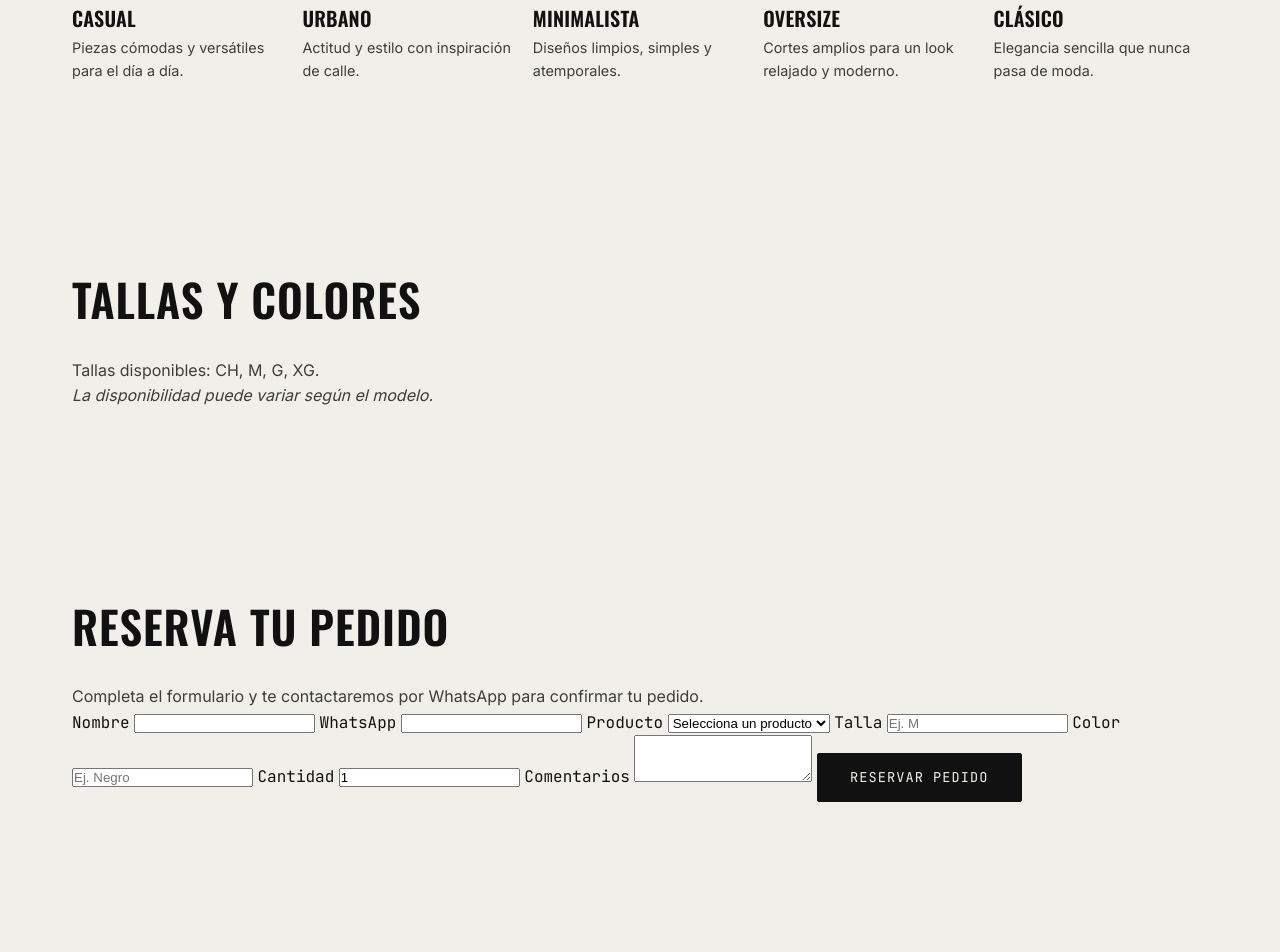
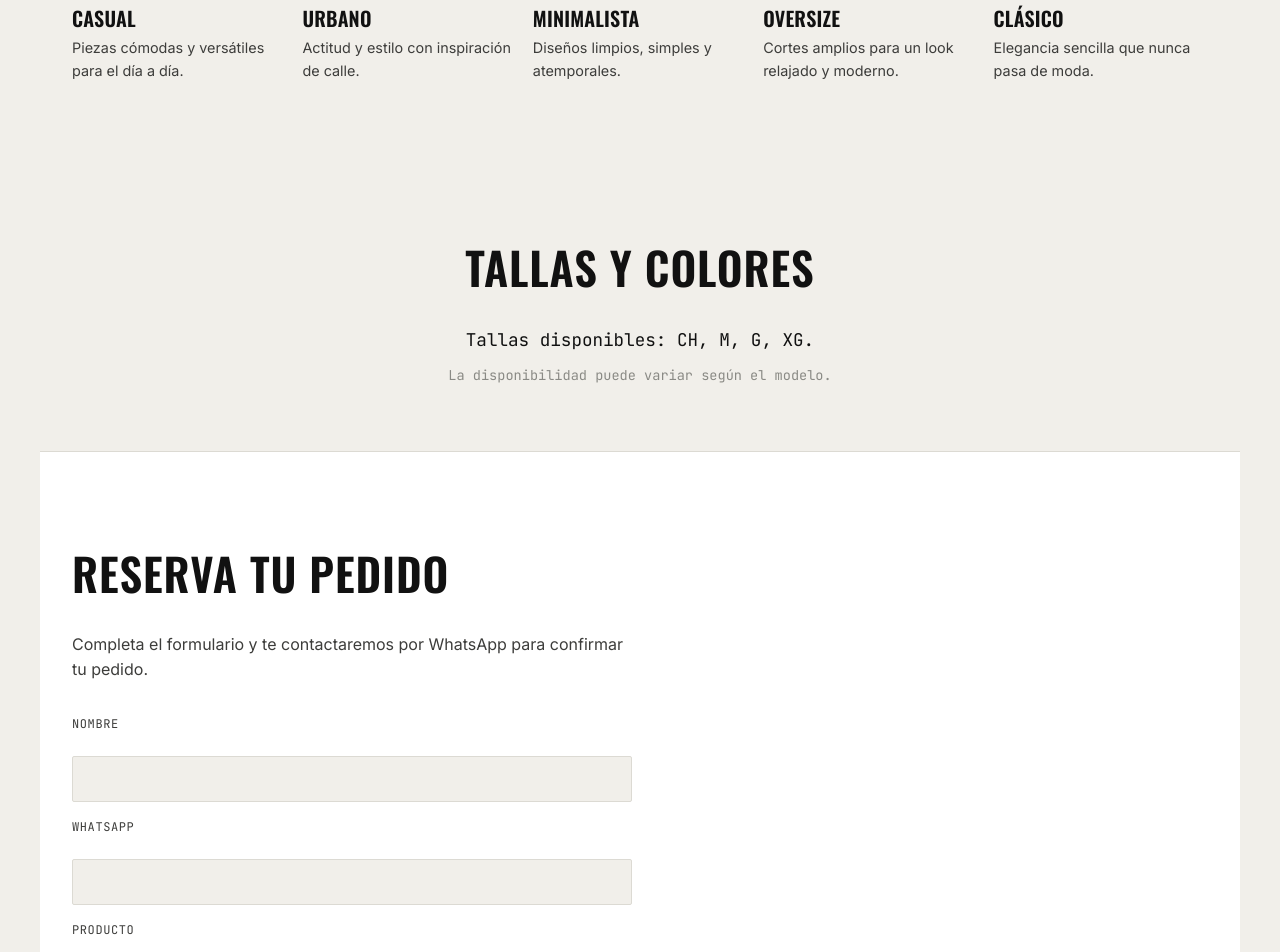
Before and after one commit to scarlycode/mens-shirts, a Flask app: page / in a window 1280 px wide. Shown: the part 2828-3780 px from the top of the page. Run offline with Flask 3, Linux system fonts and the light colour scheme.

Commit message:
Etapa 4 (parte 4): estilos de Tallas y colores + formulario de reserva

```diff
--- a/static/css/style.css
+++ b/static/css/style.css
@@ -528,3 +528,86 @@ section {
 .estilo-card p {
     font-size: 0.9rem;
 }
+/* -----------------------------
+   14. TALLAS Y COLORES
+   ----------------------------- */
+.tallas {
+    text-align: center;
+    padding-top: var(--space-lg);
+    padding-bottom: var(--space-lg);
+}
+
+.tallas p {
+    font-family: var(--font-mono);
+}
+
+.tallas p:first-of-type {
+    font-size: 1.1rem;
+    color: var(--color-ink);
+    margin-bottom: var(--space-xs);
+}
+
+.tallas em {
+    font-size: 0.85rem;
+    color: var(--color-gray);
+    font-style: normal;
+}
+
+/* -----------------------------
+   15. FORMULARIO DE RESERVA
+   ----------------------------- */
+.reserva {
+    background-color: var(--color-white);
+    border-top: 1px solid var(--color-fog);
+    border-bottom: 1px solid var(--color-fog);
+}
+
+.reserva > p {
+    max-width: 55ch;
+    margin-bottom: var(--space-md);
+}
+
+.form-reserva {
+    max-width: 560px;
+    display: grid;
+    gap: var(--space-sm);
+}
+
+.form-reserva label {
+    display: block;
+    font-size: 0.75rem;
+    letter-spacing: 0.05em;
+    text-transform: uppercase;
+    color: var(--color-graphite);
+    margin-bottom: 0.35rem;
+}
+
+.form-reserva input,
+.form-reserva select,
+.form-reserva textarea {
+    width: 100%;
+    font-family: var(--font-body);
+    font-size: 1rem;
+    padding: 0.75rem;
+    background-color: var(--color-bone);
+    border: 1px solid var(--color-fog);
+    border-radius: 2px;
+    color: var(--color-ink);
+    transition: border-color var(--transition);
+}
+
+.form-reserva input:focus,
+.form-reserva select:focus,
+.form-reserva textarea:focus {
+    outline: none;
+    border-color: var(--color-accent);
+}
+
+.form-reserva textarea {
+    resize: vertical;
+}
+
+.form-reserva button {
+    justify-self: start;
+    margin-top: var(--space-xs);
+}
```
